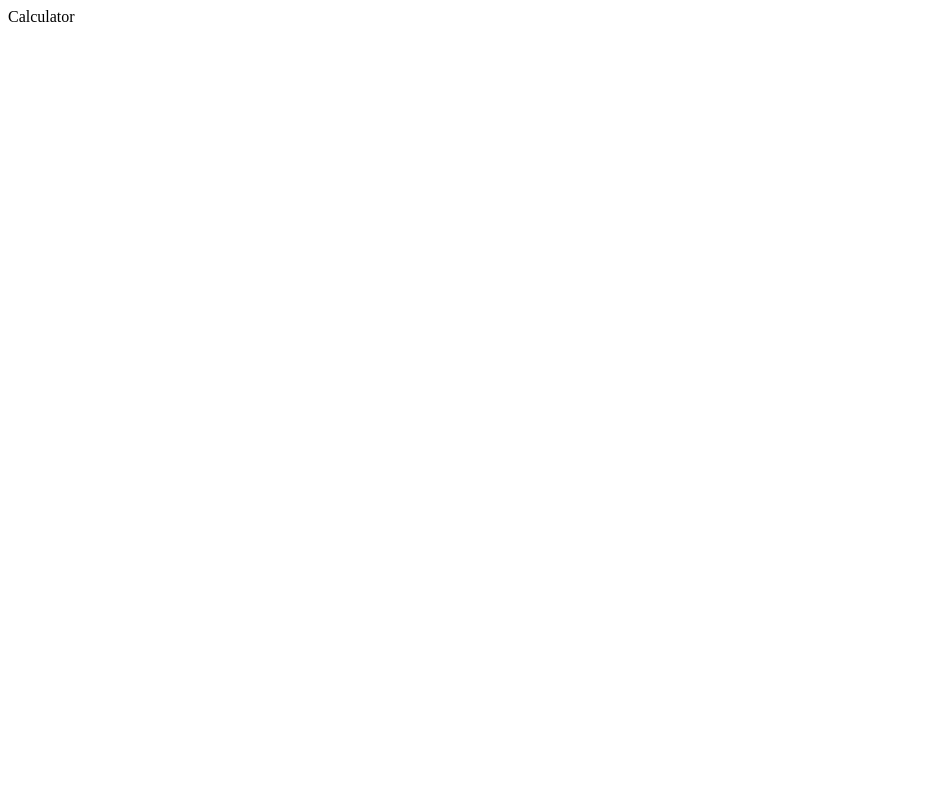
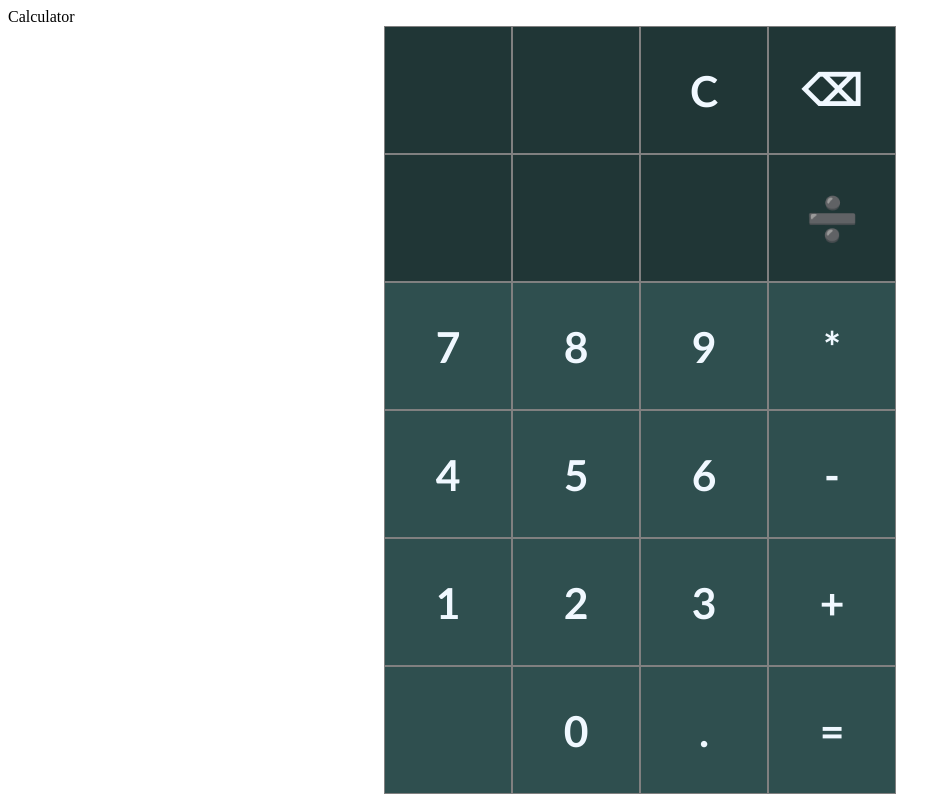
Before and after one commit to natecramer/odin-calculator, a plain HTML site: page index.html in a window 1280 px wide. Shown: the whole page, without its empty margins (0-951 px from the left). Drawn offline with Linux system fonts and the light colour scheme.

Commit message:
Add basic keypad UI

```diff
--- a/index.html
+++ b/index.html
@@ -6,9 +6,42 @@
     <meta name="viewport" content="width=device-width, initial-scale=1.0">
     <title>The Odin Project - Calculator</title>
     <link rel="stylesheet" href="./style.css">
-    <script src="./script.js"></script>
+    <script src="./script.js" defer></script>
 </head>
 <body>
     Calculator
+    <div id="mainCalc">
+        <div id="keyPad">
+            <button id="keyBlank" class="key alt"></button>
+            <button id="keyBlank" class="key alt"></button>
+            <button id="keyC" class="key alt">C</button>
+            <button id="keyBackSpace" class="key alt">⌫</button>
+
+            <button id="keyBlank" class="key alt"></button>
+            <button id="keyBlank" class="key alt"></button>
+            <button id="keyBlank" class="key alt"></button>
+            <button id="keyDivide" class="key alt">➗</button>
+
+            <button id="key7" class="key">7</button>
+            <button id="key8" class="key">8</button>
+            <button id="key9" class="key">9</button>
+            <button id="keyMultiply" class="key">*</button>
+
+            <button id="key4" class="key">4</button>
+            <button id="key5" class="key">5</button>
+            <button id="key6" class="key">6</button>
+            <button id="keySubtract" class="key">-</button>
+
+            <button id="key1" class="key">1</button>
+            <button id="key2" class="key">2</button>
+            <button id="key3" class="key">3</button>
+            <button id="keyAdd" class="key">+</button>
+
+            <button id="keyBlank" class="key"></button>
+            <button id="key0" class="key">0</button>
+            <button id="keyDot" class="key">.</button>
+            <button id="keyEquals" class="key">=</button>
+        </div>
+    </div>
 </body>
 </html>
--- a/script.js
+++ b/script.js
@@ -0,0 +1,6 @@
+let keyPad = document.querySelector('#keyPad');
+let keys = keyPad.childNodes;
+
+console.log(keys);
+
+// keys.forEach(k => k.textContent = k.id);
--- a/style.css
+++ b/style.css
@@ -0,0 +1,40 @@
+#mainCalc {
+    display: flex;
+    flex: 0 1 1;
+    /* background-color: black; */
+    justify-content: center;
+}
+
+#keyPad {
+    display: grid;
+    grid-template-columns: repeat(4, minmax(0, 1fr));
+}
+
+.key {
+    background-color: darkslategray;
+    height: 128px;
+    width: 128px;
+    display: flex;
+    justify-content: center;
+    text-align: center;
+    border: 1px;
+    border-color: grey;
+    border-style: solid;
+    flex: 1 0 auto;
+    /* justify-items: center; */
+    align-items: center;
+    color:aliceblue;
+    font-size: 32pt;
+    font-weight: bold;
+    font-family:'Gill Sans', 'Gill Sans MT', Calibri, 'Trebuchet MS', sans-serif;
+    transition: .1s;
+    /* border-radius: 9px; */
+}
+
+.alt {
+    background-color: rgb(32, 54, 54);
+}
+
+.key:hover {
+    background-color: grey;
+}
```
